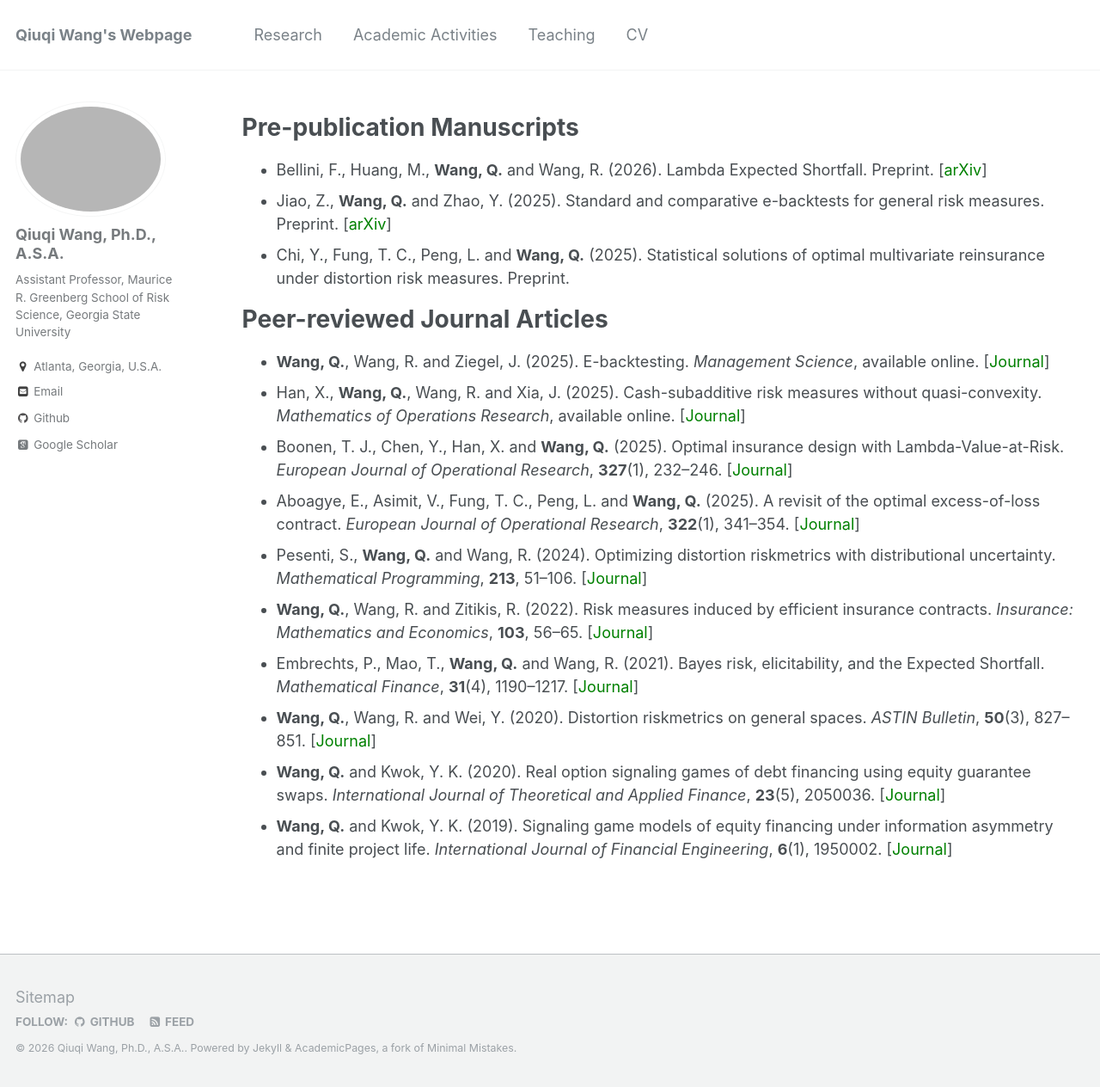
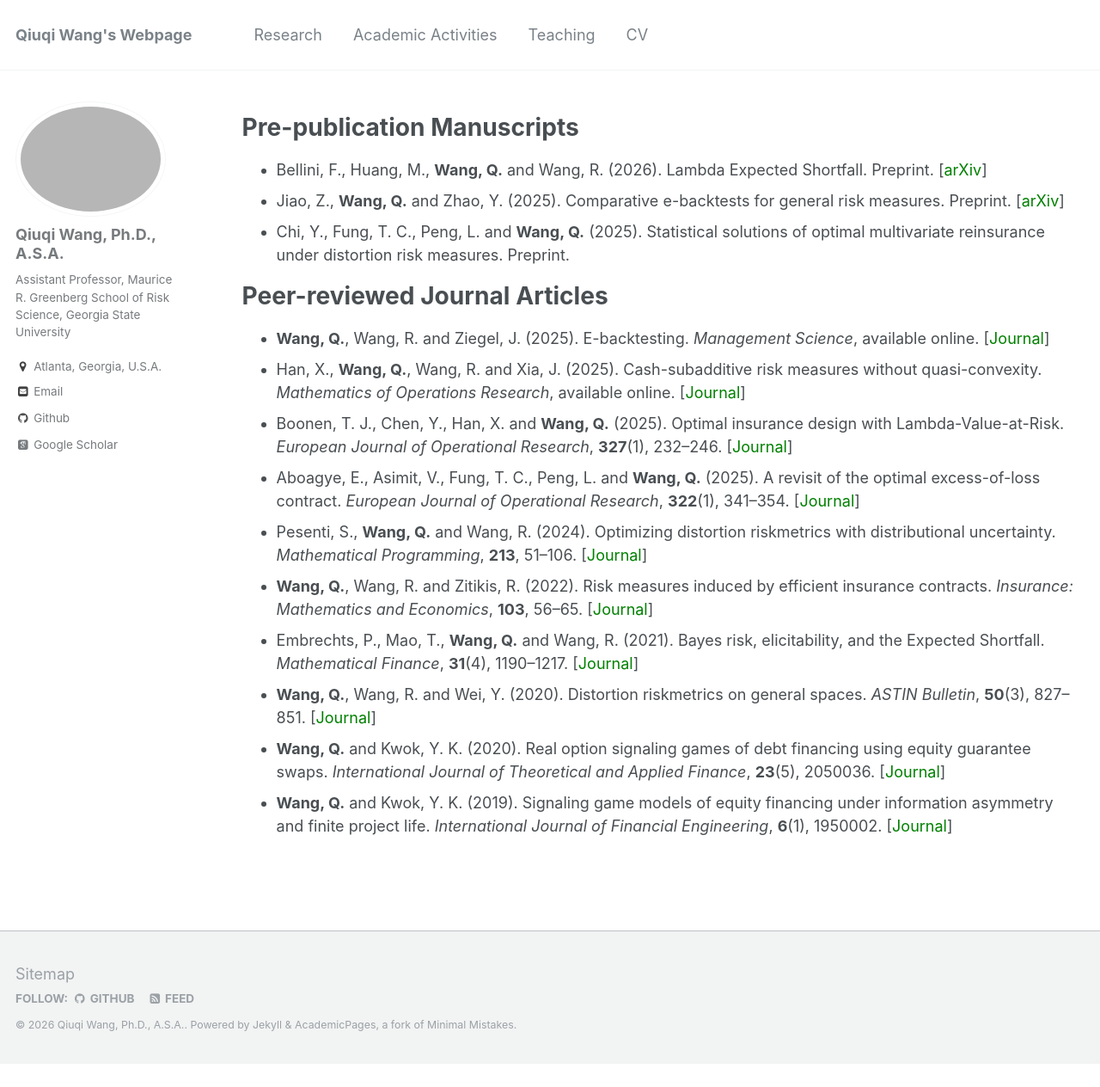
Before and after one commit to qwangan/qwangan.github.io, a Jekyll site: the page built from _pages/publications.md, in a window 1280 px wide and 1264 px high. Shown: the whole window at 86% size. Built offline with Jekyll 4.4.1, drawn with Linux system fonts in a browser that asks for light colours; some web fonts are replaced.

Commit message:
Update publications.md

```diff
--- a/_pages/publications.md
+++ b/_pages/publications.md
@@ -8,7 +8,7 @@
 # Pre-publication Manuscripts
 
 * Bellini, F., Huang, M., **Wang, Q.** and Wang, R. (2026). Lambda Expected Shortfall. Preprint. [[<span style="color:green">arXiv</span>]](https://arxiv.org/abs/2512.23139)
-* Jiao, Z., **Wang, Q.** and Zhao, Y. (2025). Standard and comparative e-backtests for general risk measures. Preprint. [[<span style="color:green">arXiv</span>]](https://arxiv.org/abs/2511.05840)
+* Jiao, Z., **Wang, Q.** and Zhao, Y. (2025). Comparative e-backtests for general risk measures. Preprint. [[<span style="color:green">arXiv</span>]](https://arxiv.org/abs/2511.05840)
 * Chi, Y., Fung, T. C., Peng, L. and **Wang, Q.** (2025). Statistical solutions of optimal multivariate reinsurance under distortion risk measures. Preprint.
 
 # Peer-reviewed Journal Articles
```
